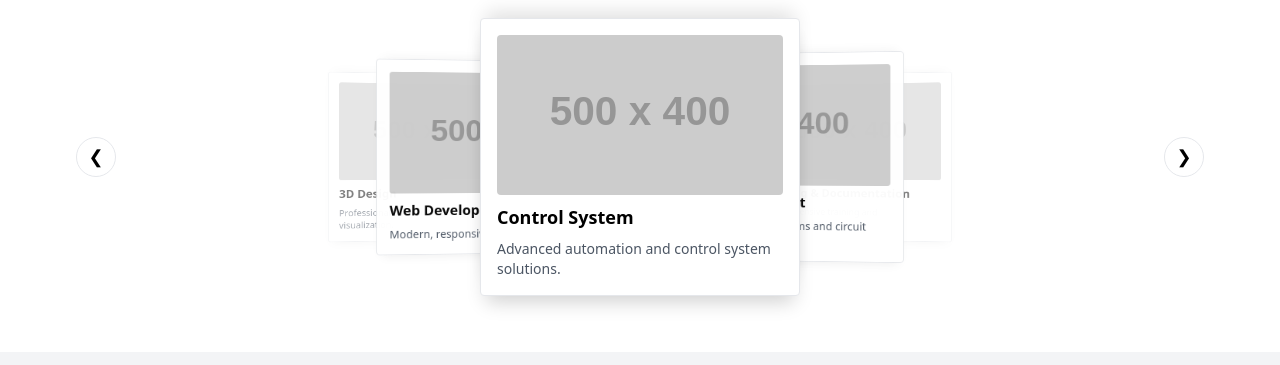
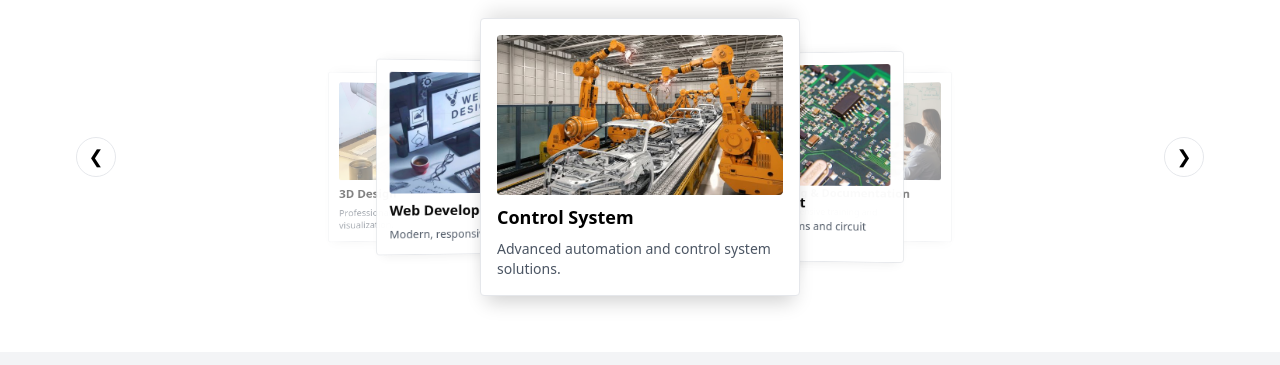
Before and after one commit to DharmPatelPro/dharmpatel.in, a plain HTML site: page index.html in a window 1280 px wide. Shown: the part 605-970 px from the top of the page. Drawn offline with nearby package versions, Linux system fonts and the light colour scheme; placeholder pictures from the web are drawn by us.

Commit message:
erkvnkerlv

```diff
--- a/index.html
+++ b/index.html
@@ -63,7 +63,7 @@
                             class="card absolute top-1/2 left-1/2 -translate-y-1/2 -translate-x-1/2 bg-white rounded border border-gray-200 cursor-pointer transition-all duration-500 flex flex-col gap-2 p-4"
                             style="width: clamp(260px, 90vw, 320px); transform: translateX(-50%) translateY(-50%) translateX(0px) scale(1); z-index: 30;">
                             <img class="rounded w-full object-cover" alt="Control System"
-                                style="height: clamp(100px, 25vw, 160px);" src="https://dummyimage.com/500x400">
+                                style="height: clamp(100px, 25vw, 160px);" src="photos/c5.jfif">
                             <h3 class="text-lg font-bold">Control System</h3>
                             <p class="text-gray-600 text-sm">Advanced automation and control system solutions.</p>
                         </a>
@@ -71,7 +71,7 @@
                             class="card absolute top-1/2 left-1/2 -translate-y-1/2 -translate-x-1/2 bg-white rounded border border-gray-200 cursor-pointer transition-all duration-500 flex flex-col gap-2 p-4"
                             style="width: clamp(260px, 90vw, 320px); transform: translateX(-50%) translateY(-50%) translateX(350px) scale(0.85); z-index: 20;">
                             <img class="rounded w-full object-cover" alt="Embedded & Circuit Design"
-                                style="height: clamp(100px, 25vw, 160px);" src="https://dummyimage.com/500x400">
+                                style="height: clamp(100px, 25vw, 160px);" src="photos/c4.jfif">
                             <h3 class="text-lg font-bold">Embedded & Circuit</h3>
                             <p class="text-gray-600 text-sm">Custom embedded systems and circuit design.</p>
                         </a>
@@ -79,7 +79,7 @@
                             class="card absolute top-1/2 left-1/2 -translate-y-1/2 -translate-x-1/2 bg-white rounded border border-gray-200 cursor-pointer transition-all duration-500 flex flex-col gap-2 p-4"
                             style="width: clamp(260px, 90vw, 320px); transform: translateX(-50%) translateY(-50%) translateX(-350px) scale(0.85); z-index: 10;">
                             <img class="rounded w-full object-cover" alt="Training & Documentation"
-                                style="height: clamp(100px, 25vw, 160px);" src="https://dummyimage.com/500x400">
+                                style="height: clamp(100px, 25vw, 160px);" src="photos/c2.jfif">
                             <h3 class="text-lg font-bold">Training & Documentation</h3>
                             <p class="text-gray-600 text-sm">Comprehensive training and documentation.</p>
                         </a>
@@ -87,7 +87,7 @@
                             class="card absolute top-1/2 left-1/2 -translate-y-1/2 -translate-x-1/2 bg-white rounded border border-gray-200 cursor-pointer transition-all duration-500 flex flex-col gap-2 p-4"
                             style="width: clamp(260px, 90vw, 320px); transform: translateX(-50%) translateY(-50%) translateX(450px) scale(0.8); z-index: 8;">
                             <img class="rounded w-full object-cover" alt="3D Design"
-                                style="height: clamp(100px, 25vw, 160px);" src="https://dummyimage.com/500x400">
+                                style="height: clamp(100px, 25vw, 160px);" src="photos/c6.jfif">
                             <h3 class="text-lg font-bold">3D Design</h3>
                             <p class="text-gray-600 text-sm">Professional 3D modeling and visualization.</p>
                         </a>
@@ -95,7 +95,7 @@
                             class="card absolute top-1/2 left-1/2 -translate-y-1/2 -translate-x-1/2 bg-white rounded border border-gray-200 cursor-pointer transition-all duration-500 flex flex-col gap-2 p-4"
                             style="width: clamp(260px, 90vw, 320px); transform: translateX(-50%) translateY(-50%) translateX(-450px) scale(0.8); z-index: 6;">
                             <img class="rounded w-full object-cover" alt="Web Development"
-                                style="height: clamp(100px, 25vw, 160px);" src="https://dummyimage.com/500x400">
+                                style="height: clamp(100px, 25vw, 160px);" src="photos/c3.jfif">
                             <h3 class="text-lg font-bold">Web Development</h3>
                             <p class="text-gray-600 text-sm">Modern, responsive web applications.</p>
                         </a>
```
Also changed, not shown: photos/c2.jfif (added), photos/c3.jfif (added), photos/c4.jfif (added), photos/c5.jfif (added), photos/c6.jfif (added).
